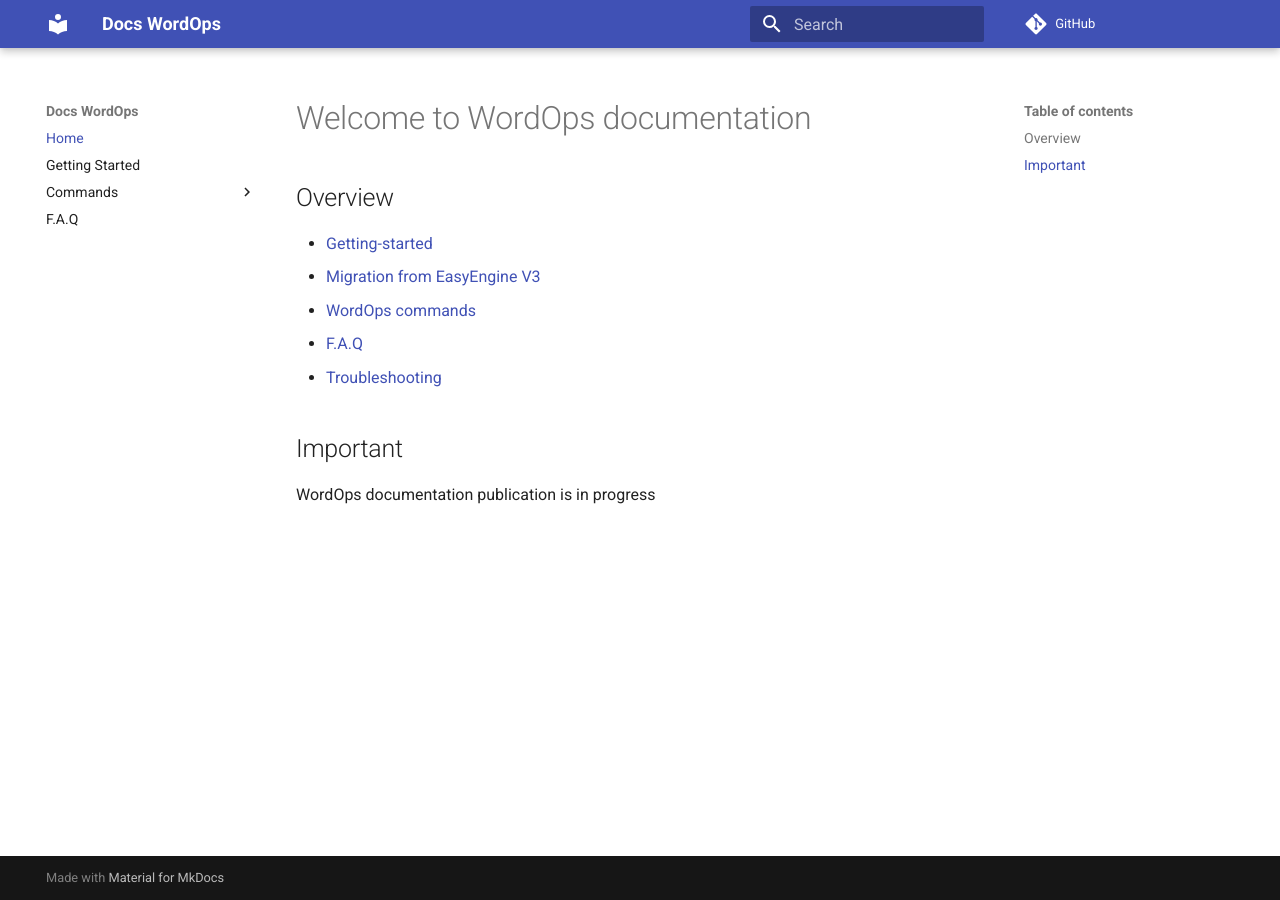
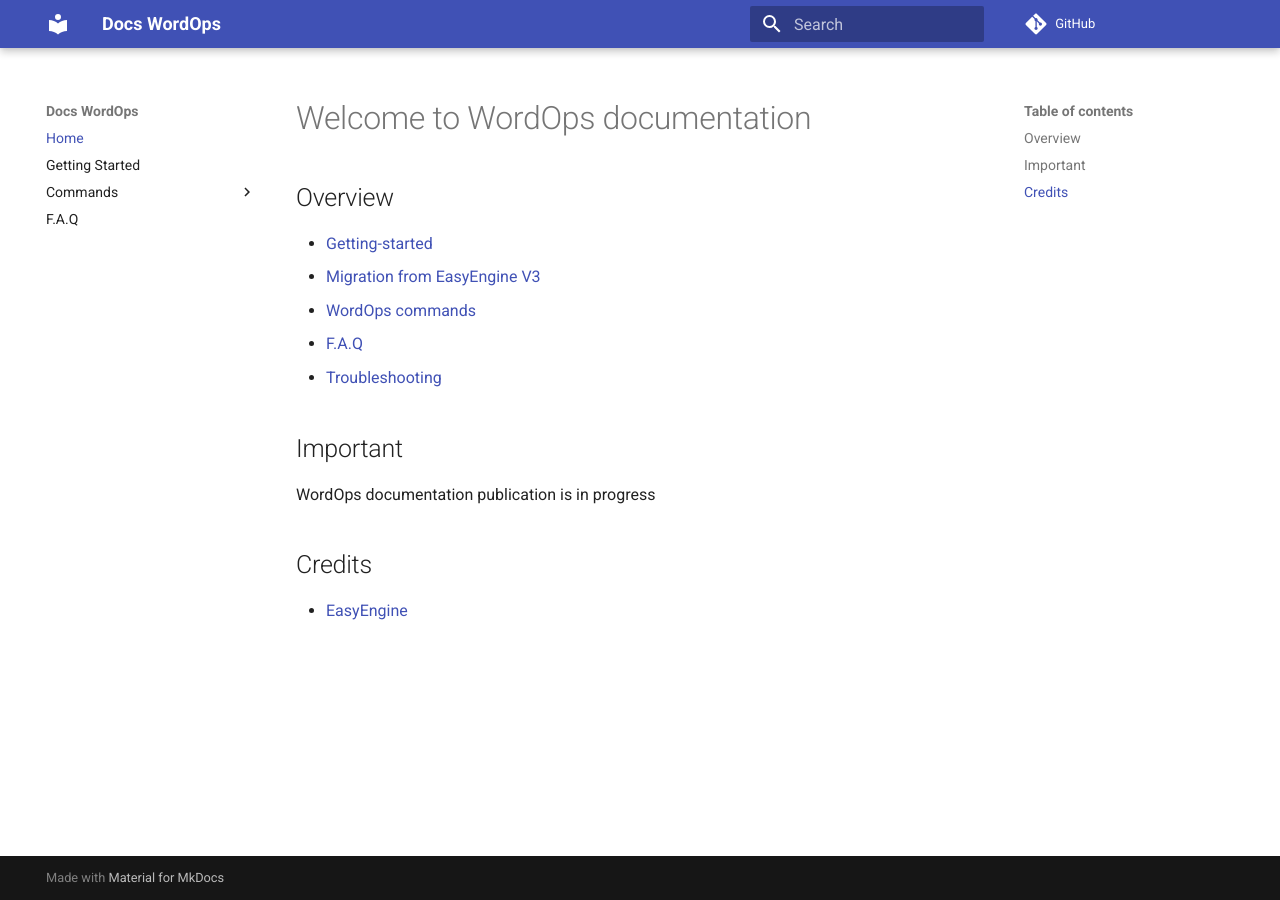
Before and after one commit to WordOps/docs.wordops.net, an MkDocs documentation site: the page built from docs/README.md, in a window 1280 px wide. Built offline with MkDocs 1.6.1 and Material for MkDocs 9.7.7, drawn with Linux system fonts in a browser that asks for light colours; comment, search, counter and statistics services are not loaded.

Commit message:
add easyengine credits

```diff
--- a/docs/README.md
+++ b/docs/README.md
@@ -11,3 +11,7 @@
 ## Important
 
 WordOps documentation publication is in progress
+
+## Credits
+
+- [EasyEngine](https://easyengine.io)
```
